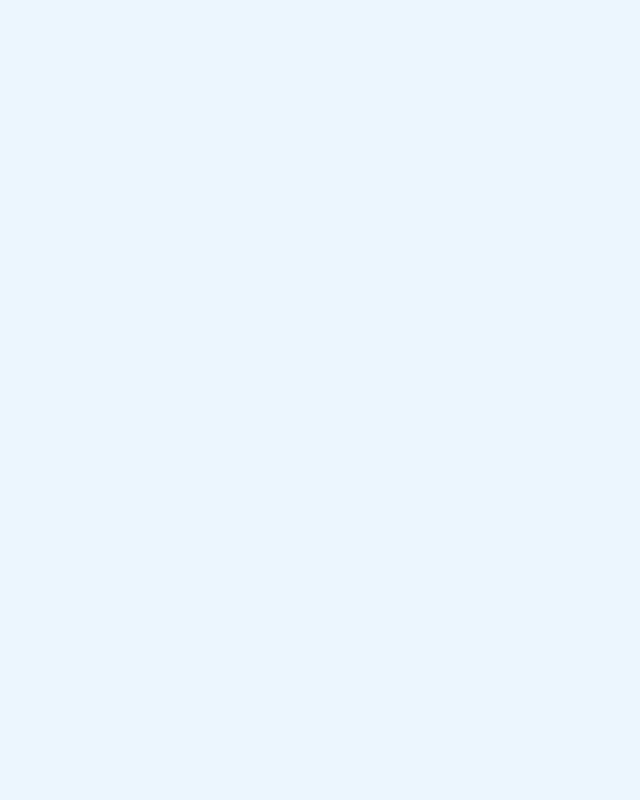
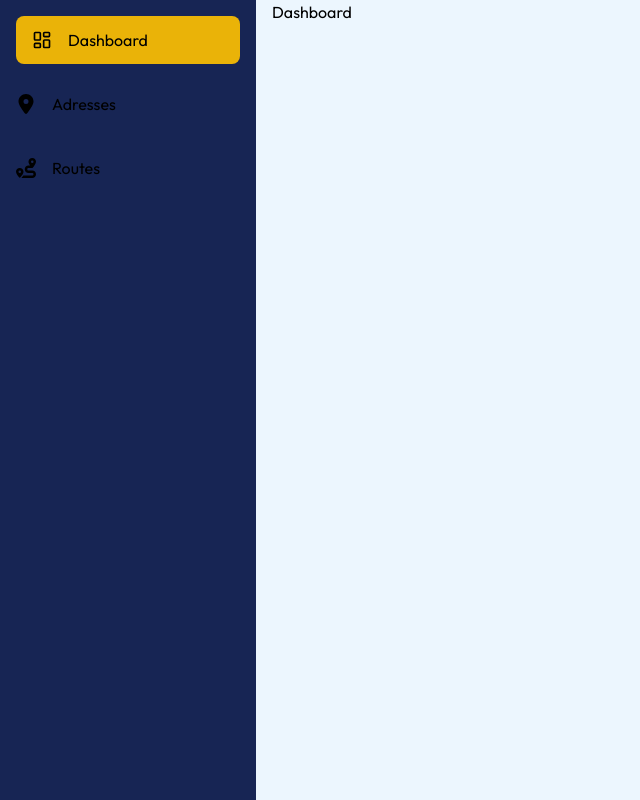
Before and after one commit to Tshobohwa/serve-air-frontend, a React (Vite) app: page / in a window 1280 px wide. Before the commit this address had no page. Shown: the whole page, without its empty margins (0-640 px from the left). Built offline with nearby package versions, Linux system fonts and the light colour scheme.

Commit message:
Add side bar

```diff
--- a/index.html
+++ b/index.html
@@ -6,7 +6,7 @@
     <link rel="preconnect" href="https://fonts.googleapis.com" />
     <link rel="preconnect" href="https://fonts.gstatic.com" crossorigin />
     <link
-      href="https://fonts.googleapis.com/css2?family=Lato:ital,wght@0,100;0,300;0,400;0,700;0,900;1,100;1,300;1,400;1,700;1,900&display=swap"
+      href="https://fonts.googleapis.com/css2?family=Outfit:wght@100..900&display=swap"
       rel="stylesheet"
     />
     <title>Serve Air Cargo</title>
--- a/src/App.css
+++ b/src/App.css
@@ -3,7 +3,7 @@
 @tailwind utilities;
 
 body {
-  font-family: "Lato", sans-serif;
+  font-family: "Outfit", system-ui;
 }
 
 .grid-1fr-1fr-7rem {
--- a/src/App.jsx
+++ b/src/App.jsx
@@ -2,13 +2,16 @@ import { BrowserRouter, Route, Routes } from "react-router-dom";
 import "./App.css";
 import SignUp from "./pages/SignUp";
 import Login from "./pages/Login";
+import Dashboard from "./pages/Dashboard";
+import Addresses from "./pages/Addresses";
 function App() {
   return (
     <BrowserRouter>
       <Routes>
         <Route path="/login" element={<Login />} />
         <Route path="/signup" element={<SignUp />} />
-        {/* <Route path="/" element={<Dashboard />} /> */}
+        <Route path="/" element={<Dashboard />} />
+        <Route path="/addresses" element={<Addresses />} />
         {/* <Route path="/warehouse" element={<Warehouse />} /> */}
         {/* <Route path="/incoming-packages" element={<IncomingPackages />} /> */}
         {/* <Route path="/outgoing-packages" element={<OutgoingPackages />} /> */}
--- /dev/null
+++ b/src/components/Sidebar.jsx
@@ -0,0 +1,33 @@
+import React from "react";
+import SidebarLink from "./SidebarLink";
+import { FaLocationDot, FaRoute } from "react-icons/fa6";
+import { LuLayoutDashboard } from "react-icons/lu";
+
+const Sidebar = ({ children }) => {
+  return (
+    <div className="w-full pl-[17rem]">
+      <div className="w-[16rem] fixed left-0 bg-blue-950 top-0 bottom-0 px-4">
+        <div className="w-full flex flex-col gap-4 mt-4">
+          <SidebarLink
+            to={"/"}
+            name={"Dashboard"}
+            icon={<LuLayoutDashboard size={20} />}
+          />
+          <SidebarLink
+            to={"/addresses"}
+            name={"Adresses"}
+            icon={<FaLocationDot size={20} />}
+          />
+          <SidebarLink
+            to={"/routes"}
+            name={"Routes"}
+            icon={<FaRoute size={20} />}
+          />
+        </div>
+      </div>
+      {children}
+    </div>
+  );
+};
+
+export default Sidebar;
--- /dev/null
+++ b/src/components/SidebarLink.jsx
@@ -0,0 +1,19 @@
+import React from "react";
+import { Link, useLocation } from "react-router-dom";
+
+const SidebarLink = ({ to, name, icon }) => {
+  const currentPathname = useLocation().pathname;
+  return (
+    <Link to={to}>
+      <div
+        className={`${
+          currentPathname === to ? "bg-yellow-500 pl-4" : "bg-transparent"
+        } flex gap-4 w-full h-[3rem] items-center  rounded-lg`}
+      >
+        {icon} {name}
+      </div>
+    </Link>
+  );
+};
+
+export default SidebarLink;
--- /dev/null
+++ b/src/pages/Addresses.jsx
@@ -0,0 +1,8 @@
+import React from "react";
+import Sidebar from "../components/Sidebar";
+
+const Addresses = () => {
+  return <Sidebar>Addresses</Sidebar>;
+};
+
+export default Addresses;
--- /dev/null
+++ b/src/pages/Dashboard.jsx
@@ -0,0 +1,8 @@
+import React from "react";
+import Sidebar from "../components/Sidebar";
+
+const Dashboard = () => {
+  return <Sidebar>Dashboard</Sidebar>;
+};
+
+export default Dashboard;
```
